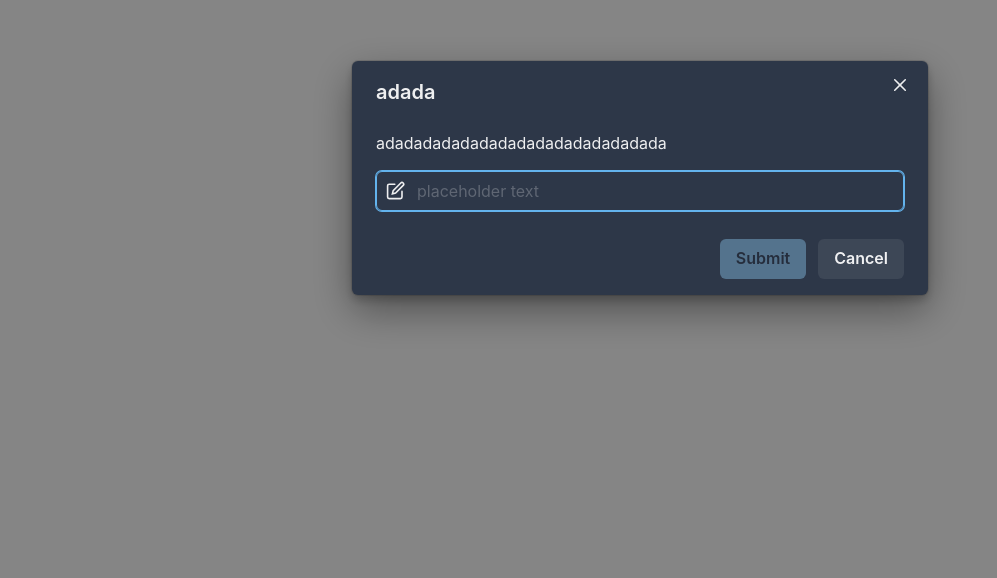
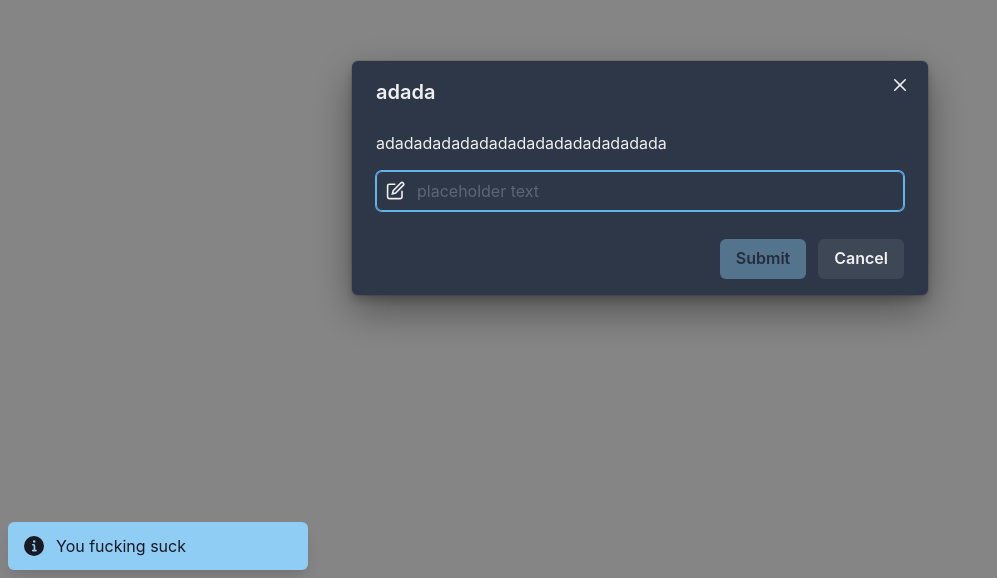
Before and after one commit to project-error/pe-ui, a React (Create React App) app in the folder web/: page / in a window 1280 px wide. Shown: the part 222-800 px from the top of the page, without its empty margins (0-997 px from the left). Built offline with nearby package versions, Linux system fonts and the light colour scheme.

Commit message:
feat(ui/toast): Added toast provider:

```diff
--- a/web/src/components/MainWrapper.tsx
+++ b/web/src/components/MainWrapper.tsx
@@ -1,12 +1,17 @@
 import React from 'react';
 import { Box } from '@chakra-ui/react';
 import { TextPrompt } from './TextPrompt';
+import { ToastProvider } from '../providers/ToastProvider';
+// import { SettingsModal } from './SettingsModal';
 
 const MainWrapper: React.FC = () => {
   return (
-    <Box h='100%' w='100%' p={4} bg='none'>
-      <TextPrompt />
-    </Box>
+    <ToastProvider>
+      <Box h='100%' w='100%' p={4} bg='none'>
+        <TextPrompt />
+        {/*<SettingsModal />*/}
+      </Box>
+    </ToastProvider>
   );
 };
 
--- /dev/null
+++ b/web/src/providers/ToastProvider.tsx
@@ -0,0 +1,64 @@
+import React, { createContext, useCallback } from 'react';
+import { ToastId, ToastOptions, useToast } from '@chakra-ui/react';
+import { useNuiEvent } from '../hooks/useNuiEvent';
+import { debugData } from '../utils/debugData';
+
+interface ToastOpts {
+  position: ToastOptions['position'];
+  status?: 'success' | 'error' | 'warning' | 'info';
+  id: ToastOptions['id'];
+  description: string;
+}
+
+interface ToastCtxValue {
+  addPersistentToast: (toastOpts: ToastOpts) => void;
+  clearPersistentToast: (id: ToastOptions['id']) => void;
+}
+
+const ToastCtx = createContext<null | ToastCtxValue>(null);
+
+debugData<ToastOpts>([
+  {
+    action: 'addPersistentToast',
+    data: {
+      id: 'niceToast',
+      position: 'bottom-left',
+      status: 'info',
+      description: 'You fucking suck',
+    },
+  },
+]);
+
+export const ToastProvider: React.FC = ({ children }) => {
+  const toast = useToast();
+
+  const addPersistentToast = useCallback(
+    (toastOpts: ToastOpts) => {
+      toast({
+        id: toastOpts.id,
+        description: toastOpts.description,
+        position: toastOpts.position,
+        status: toastOpts.status,
+        isClosable: false,
+        duration: null,
+      });
+    },
+    [toast]
+  );
+
+  const clearPersistentToast = useCallback(
+    (toastId: ToastId) => {
+      toast.close(toastId);
+    },
+    [toast]
+  );
+
+  useNuiEvent<ToastOpts>('addPersistentToast', addPersistentToast);
+  useNuiEvent<ToastId>('clearPersistentToast', clearPersistentToast);
+
+  return (
+    <ToastCtx.Provider value={{ addPersistentToast, clearPersistentToast }}>
+      {children}
+    </ToastCtx.Provider>
+  );
+};
```
